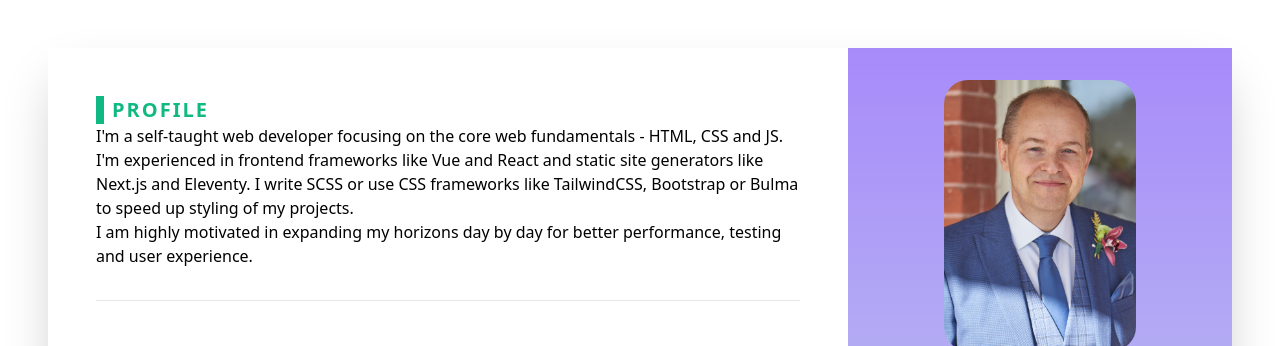
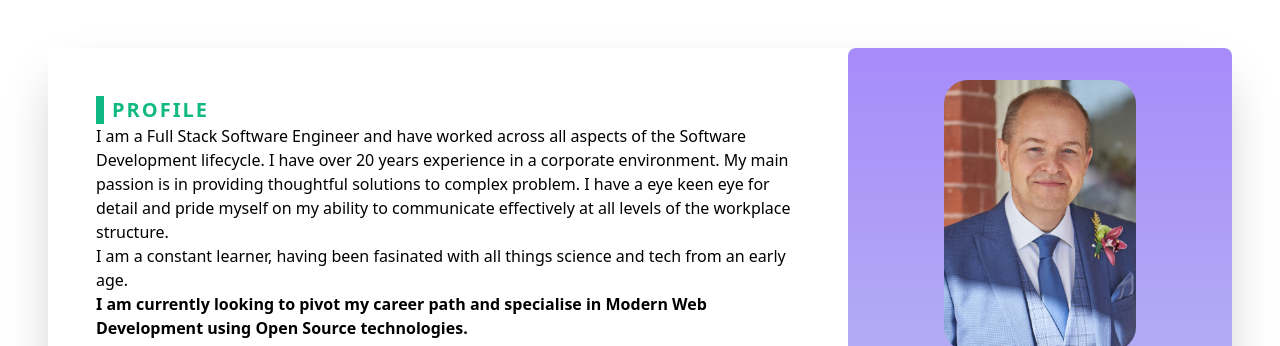
Before and after one commit to ChromaticRanger/my-cv, a website built with Vite: page index.html in a window 1280 px wide. Shown: the top 346 px of the page. Built offline with nearby package versions, Linux system fonts and the light colour scheme; what @tailwindcss/typography would draw is missing.

Commit message:
Further changes

```diff
--- a/index.html
+++ b/index.html
@@ -16,7 +16,7 @@
       >
         <div
           id="sidebar"
-          class="w-full sm:max-w-sm p-8 bg-gradient-to-b from-purple-400
+          class="w-full rounded-lg sm:max-w-sm p-8 bg-gradient-to-b from-purple-400
           via-green-100 to-white"
         >
           <div class="px-2 mb-12">
@@ -189,16 +189,20 @@
           <div id="profile" class="prose">
             <h2 class="section-headline">Profile</h2>
             <p>
-              I'm a self-taught web developer focusing on the core web
-              fundamentals - HTML, CSS and JS. I'm experienced in frontend
-              frameworks like Vue and React and static site generators like
-              Next.js and Eleventy. I write SCSS or use CSS frameworks like
-              TailwindCSS, Bootstrap or Bulma to speed up styling of my
-              projects.
+              I am a Full Stack Software Engineer and have worked across all
+              aspects of the Software Development lifecycle. I have over 20
+              years experience in a corporate environment. My main passion is in
+              providing thoughtful solutions to complex problem. I have a eye
+              keen eye for detail and pride myself on my ability to communicate
+              effectively at all levels of the workplace structure.
             </p>
             <p>
-              I am highly motivated in expanding my horizons day by day for
-              better performance, testing and user experience.
+              I am a constant learner, having been fasinated with all things
+              science and tech from an early age.
+            </p>
+            <p class="text-md font-semibold">
+              I am currently looking to pivot my career path and specialise in
+              Modern Web Development using Open Source technologies.
             </p>
           </div>
           <hr class="mt-8 mb-12" />
```
